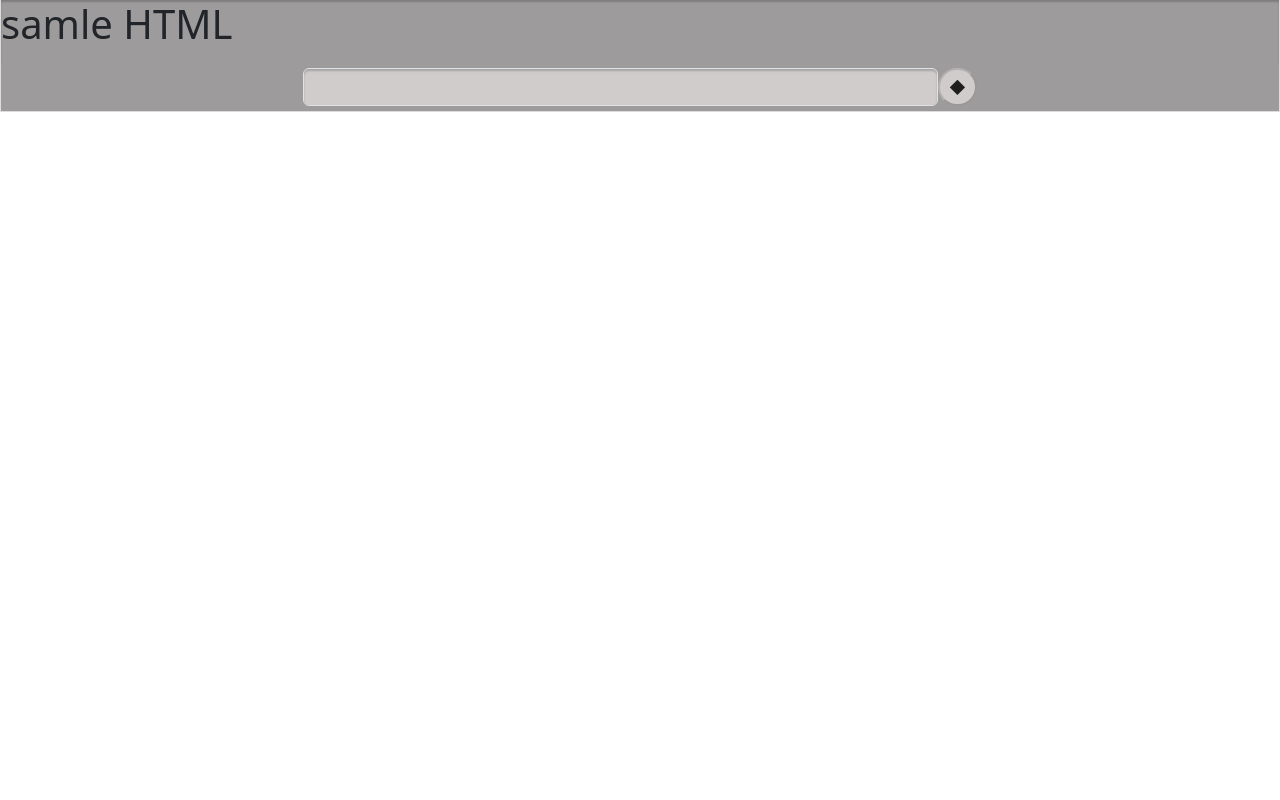
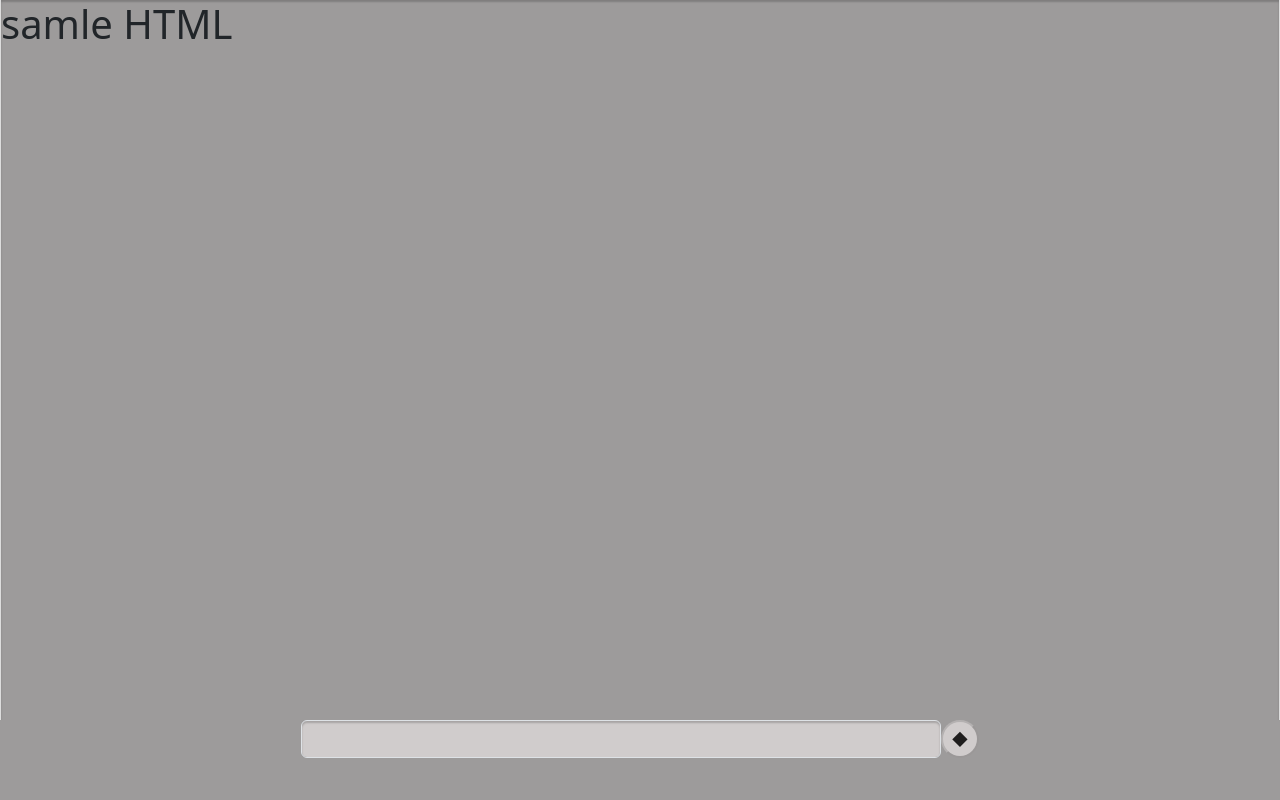
Before and after one commit to nakasm/flask_Test, a Flask app: page / in a window 1280 px wide. Run offline with Flask 3, Linux system fonts and the light colour scheme; some libraries are stand-ins or nearby versions.

Commit message:
CSS改良

```diff
--- a/myproject/static/css/style.css
+++ b/myproject/static/css/style.css
@@ -1,6 +1,6 @@
 #my-container{
-    height: 100%;
-    width: 100%;
+    height: 100vh;
+    width: 100vw;
     background-color: #9d9b9b;
 }
 #post-container{
@@ -22,12 +22,9 @@
     border-radius: 10px;
     }
 #send-container{
+    position: fixed;
     height:10%;
-    border-right: 1px solid #ddd;
-    border-left: 1px solid #ddd;
-    border-bottom: 1px solid #ddd;
-    height: 48px;
-    padding: 4px;
+    width: 100%;
 }
 #sendmsg{
     width: 50%;
```
